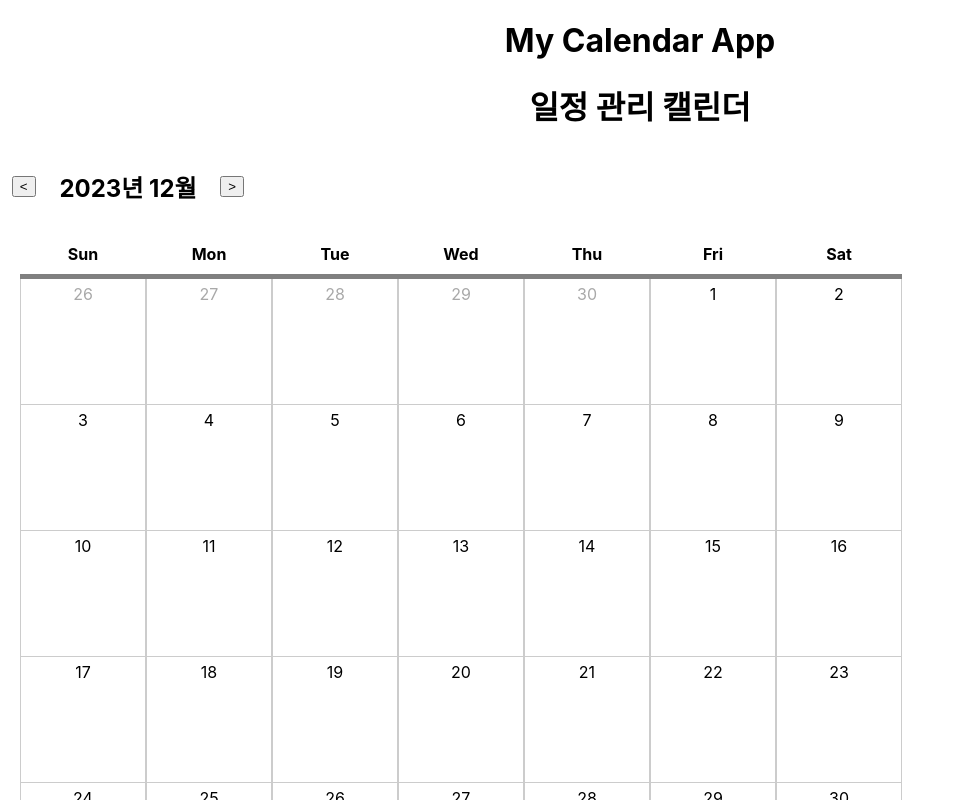
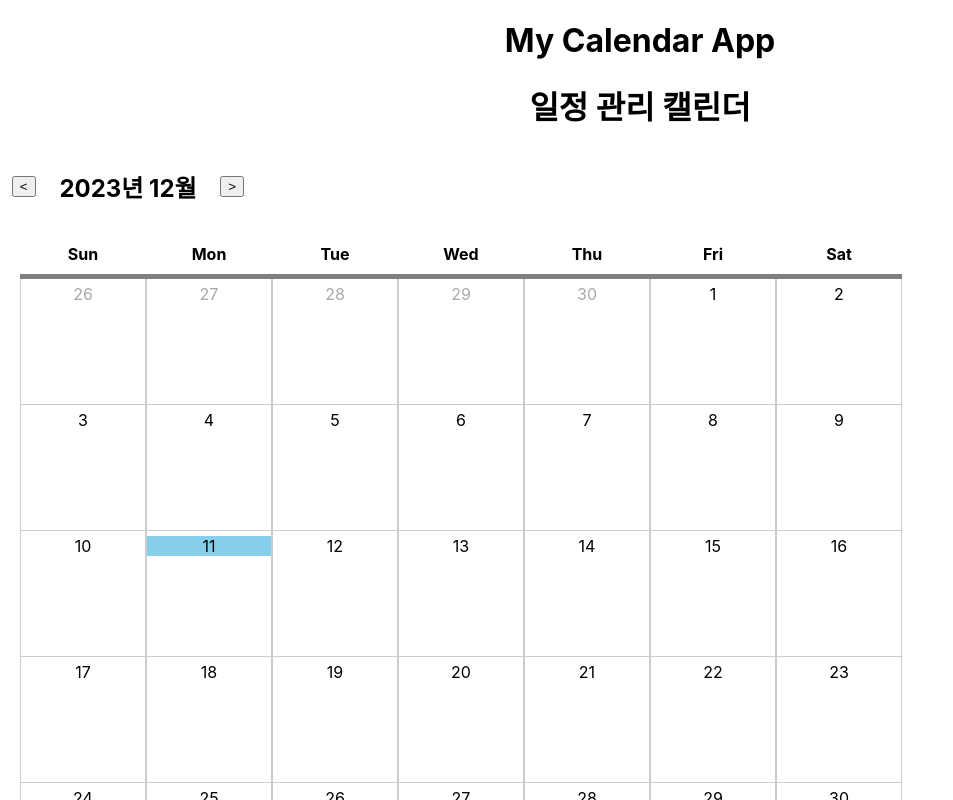
Before and after one commit to T-Notes/Tnote-FrontEnd, a React (Create React App) app: page /home in a window 1280 px wide. Shown: the top 800 px of the page, without its empty margins (0-953 px from the left). Built offline with nearby package versions, Linux system fonts and the light colour scheme.

Commit message:
desing: 현재 날짜 표시

```diff
--- a/src/App.css
+++ b/src/App.css
@@ -67,7 +67,9 @@ button {
 }
 
 /* 일정관리 캘린더 css */
-
+.todayColor {
+  background-color: skyblue;
+}
 .white {
   background-color: #fff;
 }
@@ -75,16 +77,3 @@ button {
   background-color: #fff;
   color: #a9a9a9;
 }
-/* .week {
-  border: 1px solid black;
-} */
-/* .weeks {
-  display: flex;
-  justify-content: space-around;
-}
-.week {
-  margin: 30px;
-}
-.month {
-  display: flex;
-} */
--- a/src/components/Calendar.tsx
+++ b/src/components/Calendar.tsx
@@ -54,12 +54,13 @@ const SDays = styled.div`
 const Calendar = () => {
   const { currentDate, handlePrevMonth, handleNextMonth } = useCurrentDate();
 
-  const startWeek = startOfWeek(startOfMonth(currentDate));
-  const endWeek = endOfWeek(endOfMonth(currentDate));
+  const startWeek = startOfWeek(startOfMonth(currentDate)); // 이번 달 첫 주 날짜 (전월일 포함)
+  const endWeek = endOfWeek(endOfMonth(currentDate)); //이번 달 말일 날짜 (다음 달 포함)
 
   const days = [];
   let day = startWeek;
 
+  // 한달 안에 들어가야 하는 날짜들을 days[]에 push
   while (day <= endWeek) {
     days.push(day);
     day = addDays(day, 1);
@@ -87,7 +88,9 @@ const Calendar = () => {
               key={index}
               className={isSameMonth(day, currentDate) ? 'white' : 'lightGray'}
             >
-              {format(day, 'd')}
+              <div className={isToday(day) ? 'todayColor' : ''}>
+                {format(day, 'd')}
+              </div>
             </SDays>
           ))}
         </SDaysBox>
```
